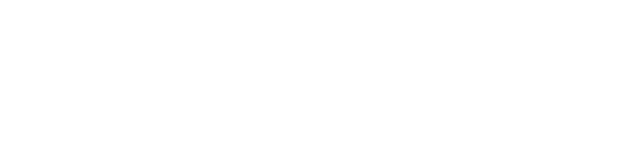
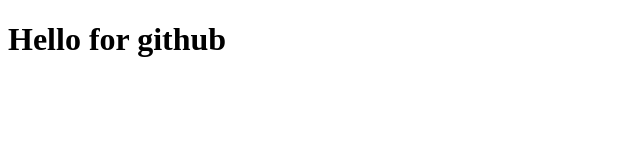
Before and after one commit to hareem09/repo-1, a plain HTML site: page index.html in a window 1280 px wide. Shown: the whole page, without its empty margins (0-640 px from the left). Drawn offline with Linux system fonts and the light colour scheme.

Commit message:
Update index.html

```diff
--- a/index.html
+++ b/index.html
@@ -6,6 +6,6 @@
     <title>Document</title>
 </head>
 <body>
-
+    <h1>Hello for github</h1>
 </body>
 </html>
```
